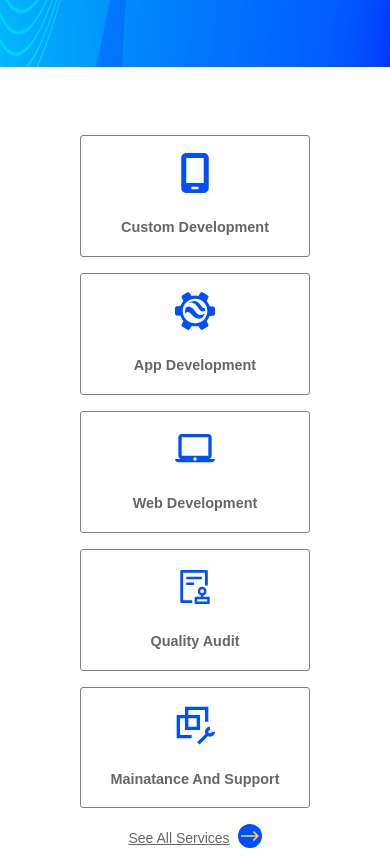
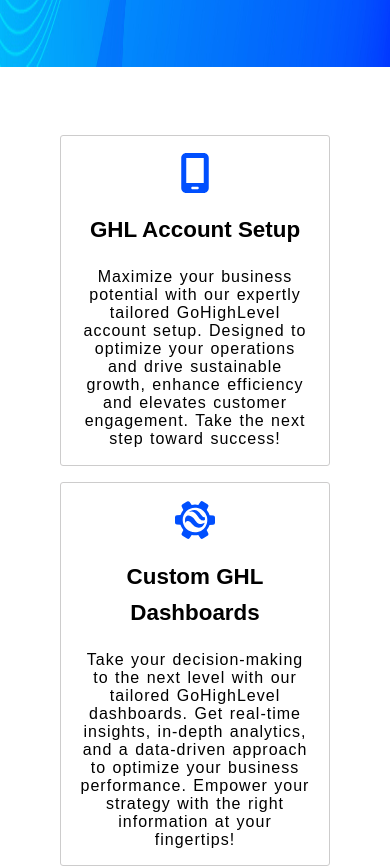
Before and after one commit to Zahidsherkhan/comapany_website, a React (Vite) app: page / in a window 390 px wide. Shown: the part 920-1788 px from the top of the page. Built offline with nearby package versions, Linux system fonts and the light colour scheme.

Commit message:
Services in HomePage Updated

```diff
--- a/src/Pages/Home/Styling/AfterHero.module.css
+++ b/src/Pages/Home/Styling/AfterHero.module.css
@@ -3,23 +3,27 @@
 }
 
 .servicesMain {
-  display: flex;
-  flex-wrap: wrap;
-  align-items: center;
-  justify-content: center;
+  display: grid;
+  grid-template-columns: repeat(3, 1fr);
   gap: 1rem;
   margin-top: 4rem;
+}
+.servicesDes {
+  font-size: 16px;
+  text-align: center;
+  word-spacing: 1px;
+  letter-spacing: 1px;
 }
 
 .servicesEachOne {
   display: flex;
   flex-direction: column;
   border-radius: 3px;
-  border: 1px solid gray;
-  width: 12vw;
-  height: 20vh;
+  border: 0.1px solid rgb(205, 204, 204);
+  width: 18rem;
+  height: 18rem;
   padding: 2vh;
-  gap: 0.5rem;
+  gap: 4px;
   align-items: center;
   justify-content: center;
 }
@@ -32,9 +36,11 @@
 }
 
 .servicesTagline {
-  font-size: 0.9rem;
+  font-size: 1.4rem;
   font-weight: bold;
   text-align: center;
+  margin-bottom: 1rem;
+  color: black;
 }
 
 .seeAllServiceParent {
@@ -247,6 +253,12 @@
   .howImages {
     height: 100%;
   }
+  .servicesMain {
+    display: grid;
+    grid-template-columns: repeat(2, 1fr);
+    gap: 1rem;
+    margin-top: 4rem;
+  }
 }
 
 @media (max-width: 768px) {
@@ -274,7 +286,7 @@
   }
 
   .servicesEachOne {
-    width: 50vw;
+    width: 40vw;
     height: auto;
   }
   .minorTag {
@@ -307,6 +319,15 @@
   }
   .howImages {
     height: 100%;
+  }
+  .servicesMain {
+    display: grid;
+    grid-template-columns: repeat(1, 1fr);
+    gap: 1rem;
+    margin-top: 4rem;
+  }
+  .servicesEachOne {
+    width: 60vw;
   }
 }
 
--- a/src/Pages/Home/components/AfterHero.jsx
+++ b/src/Pages/Home/components/AfterHero.jsx
@@ -18,23 +18,33 @@ const AfterHero = () => {
   const services = [
     {
       component: <FaMobileScreen className={styling.icons} />,
-      tag: "Custom Development",
+      tag: "GHL Account Setup",
+      des: "Maximize your business potential with our expertly tailored GoHighLevel account setup. Designed to optimize your operations and drive sustainable growth, enhance efficiency and elevates customer engagement. Take the next step toward success!",
     },
     {
       component: <SiGoogleearthengine className={styling.icons} />,
-      tag: "App Development",
+      tag: "Custom GHL Dashboards",
+      des: "Take your decision-making to the next level with our tailored GoHighLevel dashboards. Get real-time insights, in-depth analytics, and a data-driven approach to optimize your business performance. Empower your strategy with the right information at your fingertips!",
     },
     {
       component: <MdLaptopMac className={styling.icons} />,
-      tag: "Web Development",
+      tag: "High-Performance Funnels & Websites",
+      des: "Turn your vision into a compelling online experience with expertly designed GHL funnels and websites. Boost engagement, increase conversions, and establish a strong digital presence effortlessly.",
     },
     {
       component: <AiOutlineAudit className={styling.icons} />,
-      tag: "Quality Audit",
+      tag: "3rd-Party Integrations",
+      des: "Enhance your business with powerful third-party integrations, streamlining operations and boosting efficiency. From automation to CRM systems, we ensure hassle-free connections to optimize your workflow!",
     },
     {
       component: <GrVmMaintenance className={styling.icons} />,
-      tag: "Mainatance And Support",
+      tag: "Powerful SAAS",
+      des: "Streamline operations and scale effortlessly with our innovative SaaS solutions, designed to boost efficiency and drive growth. Let’s take your business to the next level!",
+    },
+    {
+      component: <GrVmMaintenance className={styling.icons} />,
+      tag: "Web Development",
+      des: "Transform your ideas into high-performing dynamic websites with cutting-edge features, seamless functionality, eye catching and a user-friendly experience designed to engage and convert visitors.",
     },
   ];
 
@@ -96,6 +106,7 @@ const AfterHero = () => {
           <div className={styling.servicesEachOne} key={index}>
             {componentObject.component}
             <p className={styling.servicesTagline}>{componentObject.tag}</p>
+            <div className={styling.servicesDes}>{componentObject.des}</div>
           </div>
         ))}
       </div>
```
